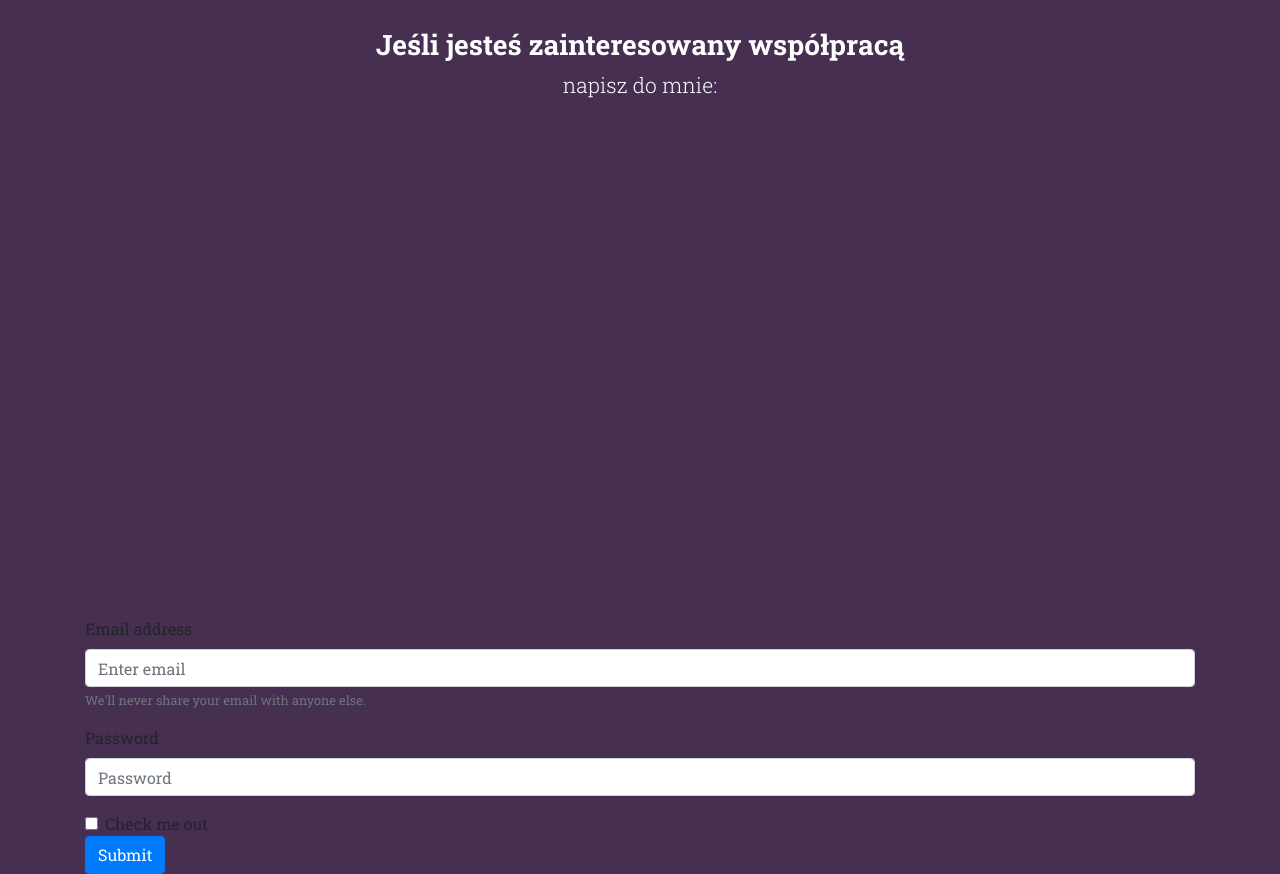
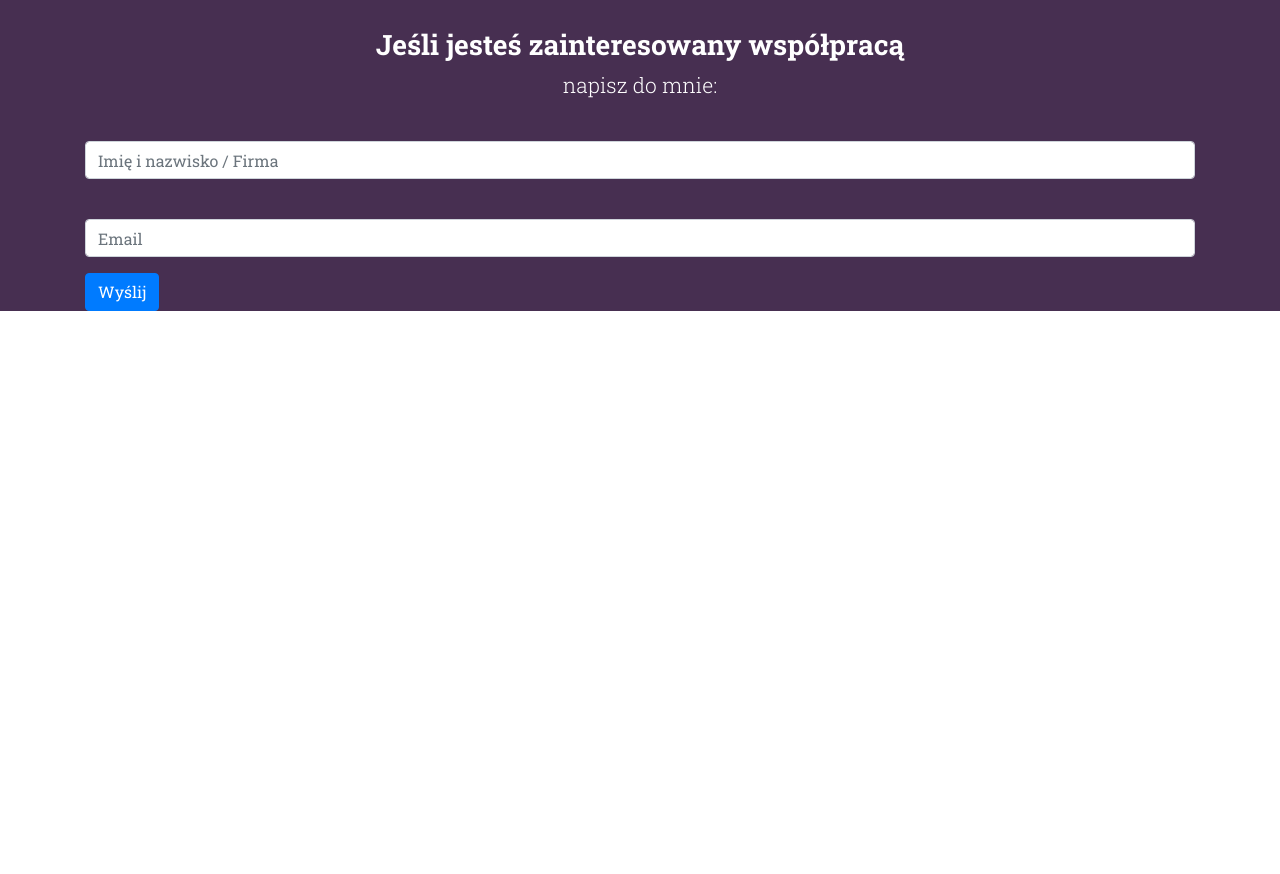
Before and after one commit to sq1fya/my-lp, a React (Create React App) app: page / in a window 1280 px wide. Shown: the part 1620-2494 px from the top of the page. After the commit the page ends 1931 px from the top, so only its background shows below. Built offline with nearby package versions, Linux system fonts and the light colour scheme.

Commit message:
add email and name placeholder

```diff
--- a/src/components/section-contact/section-contact.js
+++ b/src/components/section-contact/section-contact.js
@@ -16,39 +16,26 @@ class SectionContact extends Component {
             </div>
             <form>
               <div class="form-group">
-                <label for="exampleInputEmail1">Email address</label>
+                <label for="validationDefault01"></label>
+                <input
+                  type="text"
+                  class="form-control"
+                  id="validationDefault01"
+                  placeholder="Imię i nazwisko / Firma"
+                />
+              </div>
+              <div class="form-group">
+                <label for="exampleInputEmail1"></label>
                 <input
                   type="email"
                   class="form-control"
                   id="exampleInputEmail1"
                   aria-describedby="emailHelp"
-                  placeholder="Enter email"
-                />
-                <small id="emailHelp" class="form-text text-muted">
-                  We'll never share your email with anyone else.
-                </small>
-              </div>
-              <div class="form-group">
-                <label for="exampleInputPassword1">Password</label>
-                <input
-                  type="password"
-                  class="form-control"
-                  id="exampleInputPassword1"
-                  placeholder="Password"
+                  placeholder="Email"
                 />
               </div>
-              <div class="form-check">
-                <input
-                  type="checkbox"
-                  class="form-check-input"
-                  id="exampleCheck1"
-                />
-                <label class="form-check-label" for="exampleCheck1">
-                  Check me out
-                </label>
-              </div>
               <button type="submit" class="btn btn-primary">
-                Submit
+                Wyślij
               </button>
             </form>
           </div>
--- a/src/components/section-contact/section-contact.scss
+++ b/src/components/section-contact/section-contact.scss
@@ -17,7 +17,7 @@ $bg-color-blue: #114c7f;
     }
   }
   .info-box {
-    padding: 116px 0 500px;
+    padding: 116px 0 0px;
     text-align: center;
     color: white;
     h3 {
```
